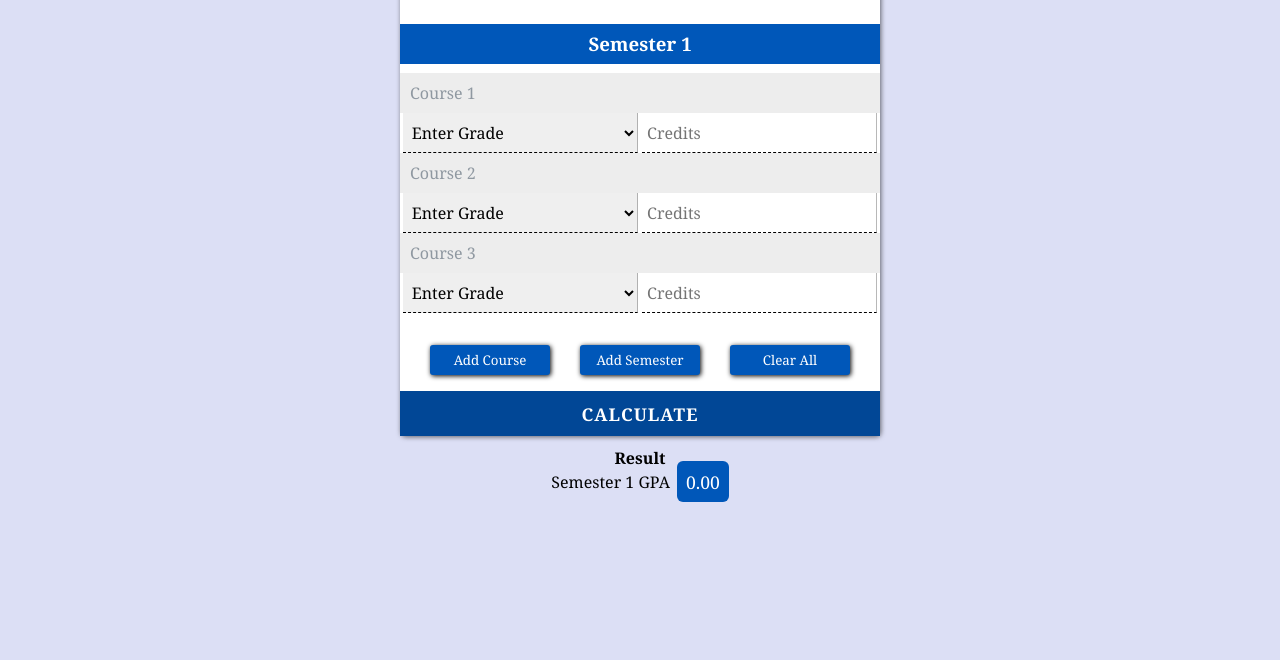
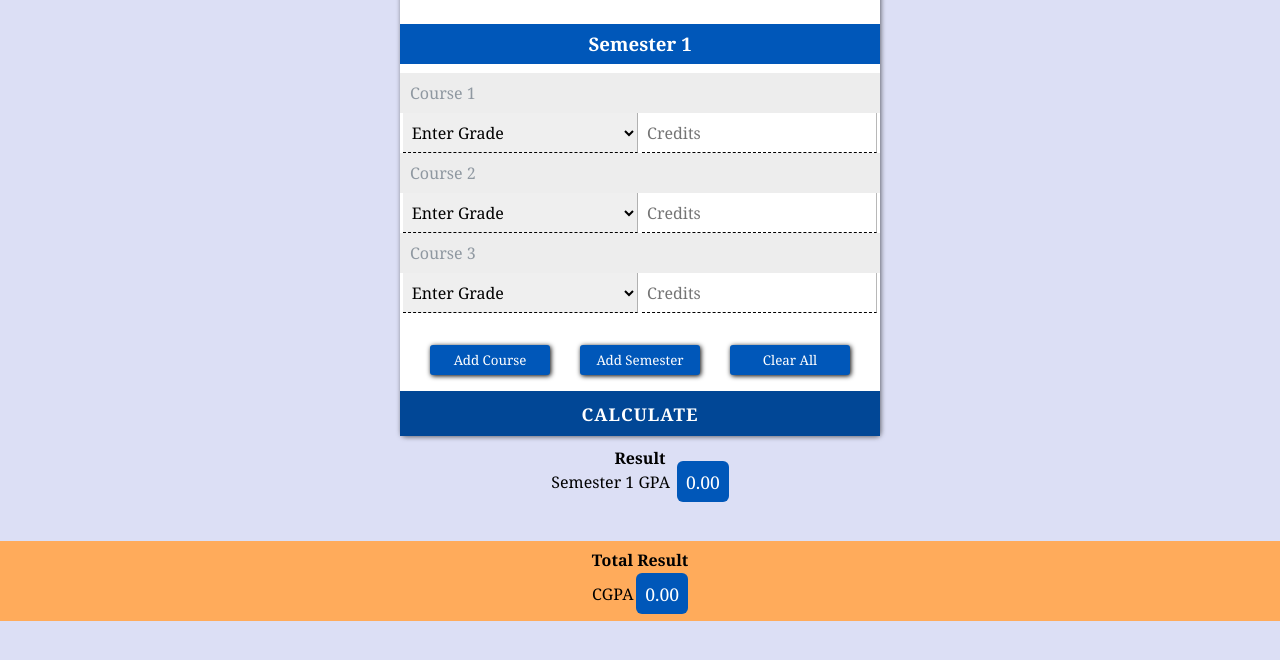
Before and after one commit to mussadiqkhan6886/GPA-calculator, a plain HTML site: page index.html in a window 1280 px wide. Shown: the part 126-786 px from the top of the page. Drawn offline with Linux system fonts and the light colour scheme.

Commit message:
fixed css and added cgpa

```diff
--- a/index.html
+++ b/index.html
@@ -79,6 +79,10 @@
             </footer>
         </section>
     </main>
+    <aside>
+        <h4>Total Result</h4>
+        <p><span id="cgpaResult">CGPA</span><span id="result">0.00</span></p>
+    </aside>
     <script src="script.js"></script>
 </body>
 </html>
--- a/style.css
+++ b/style.css
@@ -5,6 +5,7 @@
     --bg-color: white;
     --shadow-container: #0000008e;
     --input-course-bg: #d3d3d369;
+    --result-bg: #FFAB5B;
 }
 
 *{
@@ -36,6 +37,7 @@ header{
     box-shadow: 1px 1px 5px var(--shadow-container);
     border-radius: 5px;
     max-width: 480px;
+    margin: 0 0.5rem;
 }
 .container h2{
     margin: 0 0 1.1em 0;
@@ -154,3 +156,12 @@ header{
         opacity: 0;
     }
 }
+aside{
+    width: 100%;
+    background-color: var(--result-bg);
+    text-align: center;
+    padding: 0.5rem 0 1rem;
+}
+aside h4{
+    margin-bottom: 10px;
+}
```
